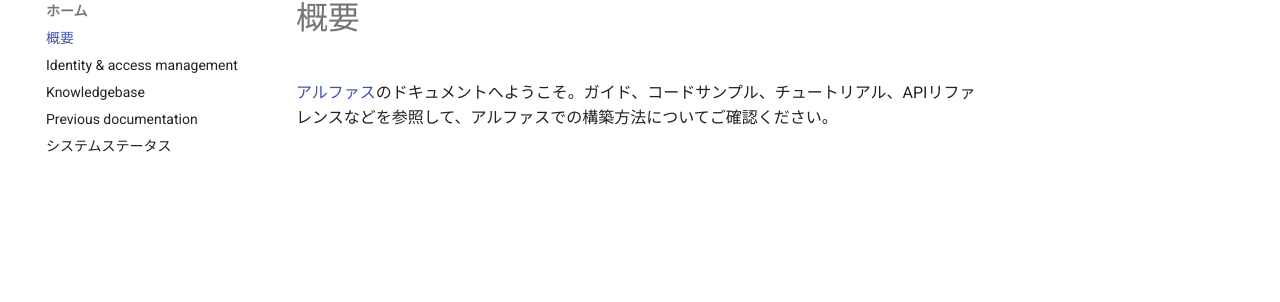
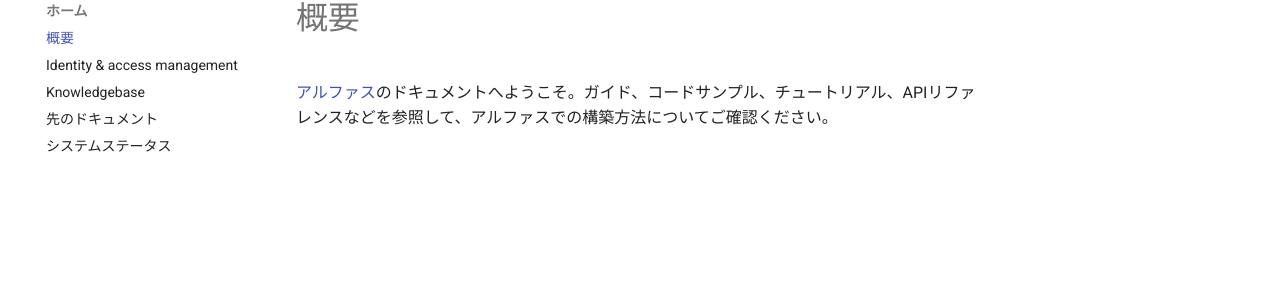
Before and after one commit to alphauslabs/docs-ja, an MkDocs documentation site: the page built from docs/index.md, in a window 1280 px wide. Shown: the part 148-450 px from the top of the page. Built offline with MkDocs 1.6.1 and Material for MkDocs 9.7.7, drawn with Linux system fonts in a browser that asks for light colours; comment, search, counter and statistics services are not loaded.

Commit message:
chore: old docs link

```diff
--- a/mkdocs.yml
+++ b/mkdocs.yml
@@ -14,7 +14,7 @@ nav:
   - 'index.md'
   - 'Identity & access management': 'iam.md'
   - 'Knowledgebase': 'https://help.alphaus.cloud/ja/'
-  - 'Previous documentation': 'https://docs.alphaus.cloud/'
+  - '先のドキュメント': 'https://docs.alphaus.cloud/v/ripple/'
   - 'システムステータス': 'https://status.alphaus.cloud/'
 - 'Blue API':
   - 'blueapi/overview.md'
```
